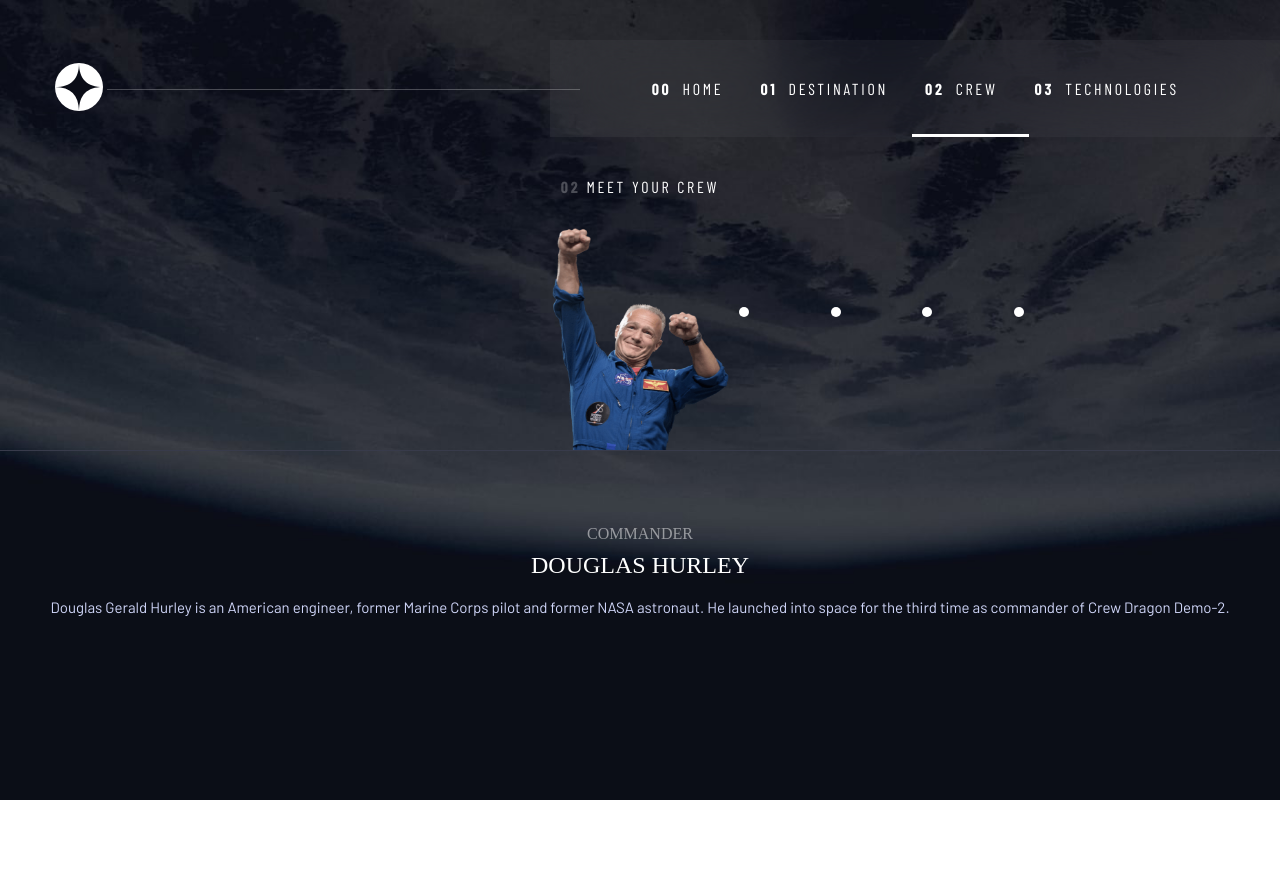
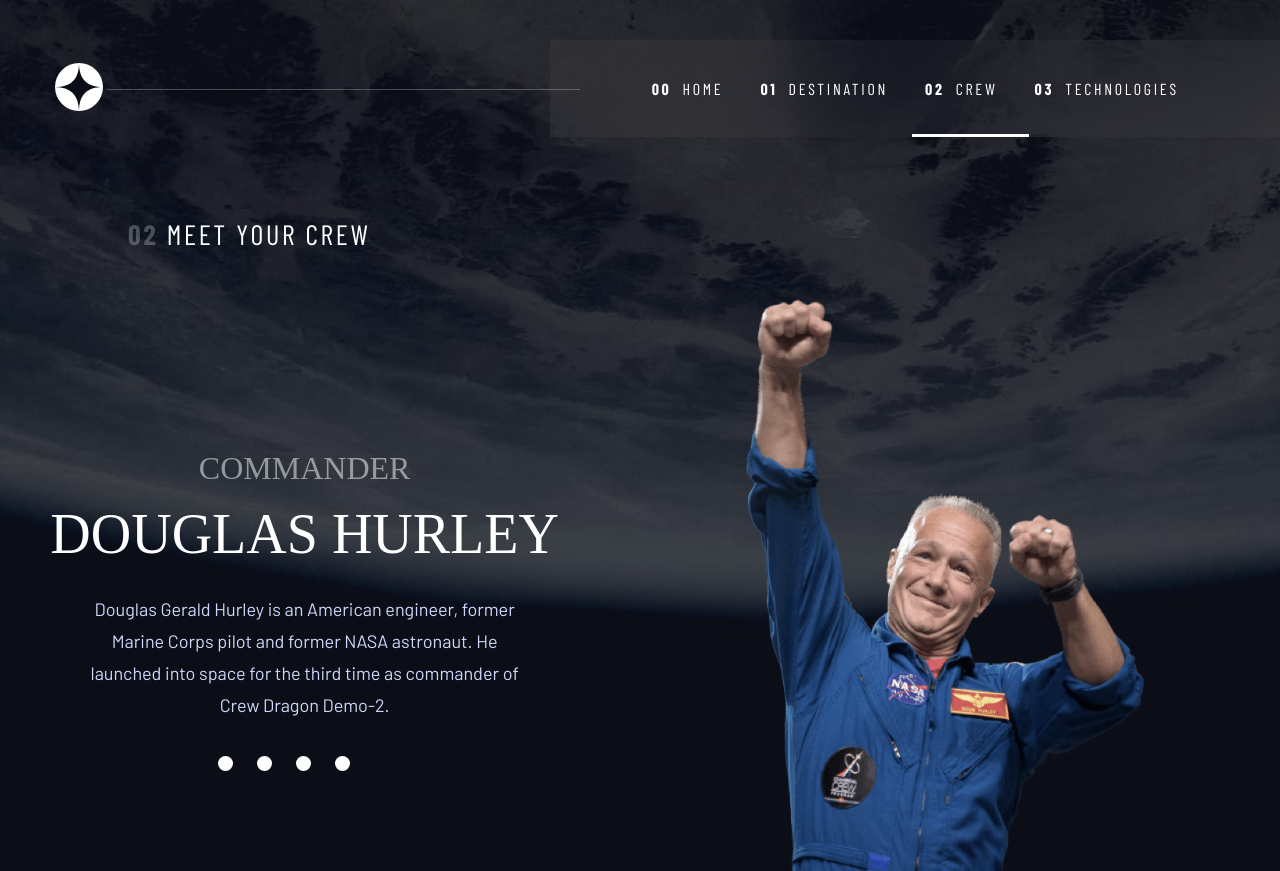
Before and after one commit to ljimshitashvili/space-tourism-website, a React (Vite) app: page /crew/douglas-hurley in a window 1280 px wide. Before the commit the page ends 800 px from the top, so only its background shows below. Built offline with nearby package versions, Linux system fonts and the light colour scheme; a web font is replaced by a local one.

Commit message:
Douglas responsive

```diff
--- a/src/Components/Main/Crew/Crew.tsx
+++ b/src/Components/Main/Crew/Crew.tsx
@@ -77,6 +77,7 @@
     line-height: 19px;
     letter-spacing: 2.7px;
     color: #ffffff;
+    position: absolute;
 
     span {
       font-family: "Barlow Condensed";
@@ -93,10 +94,35 @@
 
   @media (min-width: 768px) {
     max-width: 573px;
+    flex: 1;
+    padding: 90px 0 0;
+
+    h1 {
+      top: 40px;
+      left: 0;
+      font-size: 20px;
+      line-height: 24px;
+
+      span {
+        font-size: 20px;
+        line-height: 24px;
+      }
+    }
   }
 
   @media (min-width: 1024px) {
     max-width: unset;
+
+    h1 {
+      left: 10%;
+      font-size: 28px;
+      line-height: 34px;
+
+      span {
+        font-size: 28px;
+        line-height: 34px;
+      }
+    }
   }
 `;
 
@@ -127,9 +153,8 @@
   }
 
   @media (min-width: 768px) {
-    width: 285px;
-    height: 34px;
-    top: 480px;
+    width: 88px;
+    top: 346px;
 
     a {
       font-size: 16px;
@@ -139,7 +164,14 @@
   }
 
   @media (min-width: 1024px) {
-    top: 130px;
-    right: 20%;
+    top: unset;
+    bottom: 100px;
+    left: 17%;
+    width: 132px;
+
+    .circle {
+      width: 15px;
+      height: 15px;
+    }
   }
 `;
--- a/src/Components/Main/Crew/People/Douglas.tsx
+++ b/src/Components/Main/Crew/People/Douglas.tsx
@@ -58,6 +58,39 @@
       background: #383b4b;
     }
   }
+
+  @media (min-width: 768px) {
+    flex-direction: column-reverse;
+    flex: 1;
+    padding-bottom: 0;
+
+    .Img {
+      img {
+        width: 400px;
+        height: 572px;
+      }
+
+      hr {
+        display: none;
+      }
+    }
+  }
+
+  @media (min-width: 1024px) {
+    flex-direction: row-reverse;
+    align-items: center;
+    justify-content: space-around;
+    gap: unset;
+    .Img {
+      align-self: end;
+      max-width: 570px;
+
+      img {
+        width: 400px;
+        height: 572px;
+      }
+    }
+  }
 `;
 
 const TextContainer = styled.div`
@@ -99,4 +132,42 @@
     text-align: center;
     color: #d0d6f9;
   }
+
+  @media (min-width: 768px) {
+    .profession {
+      font-size: 24px;
+      line-height: 28px;
+    }
+
+    .name {
+      font-size: 40px;
+      line-height: 46px;
+    }
+
+    .description {
+      font-size: 16px;
+      line-height: 28px;
+      max-width: 458px;
+    }
+  }
+
+  @media (min-width: 1024px) {
+    .profession {
+      font-size: 32px;
+      line-height: 37px;
+      margin-bottom: 15px;
+    }
+
+    .name {
+      font-size: 56px;
+      line-height: 64px;
+      margin-bottom: 27px;
+    }
+
+    .description {
+      font-size: 18px;
+      line-height: 32px;
+      max-width: 444px;
+    }
+  }
 `;
```
